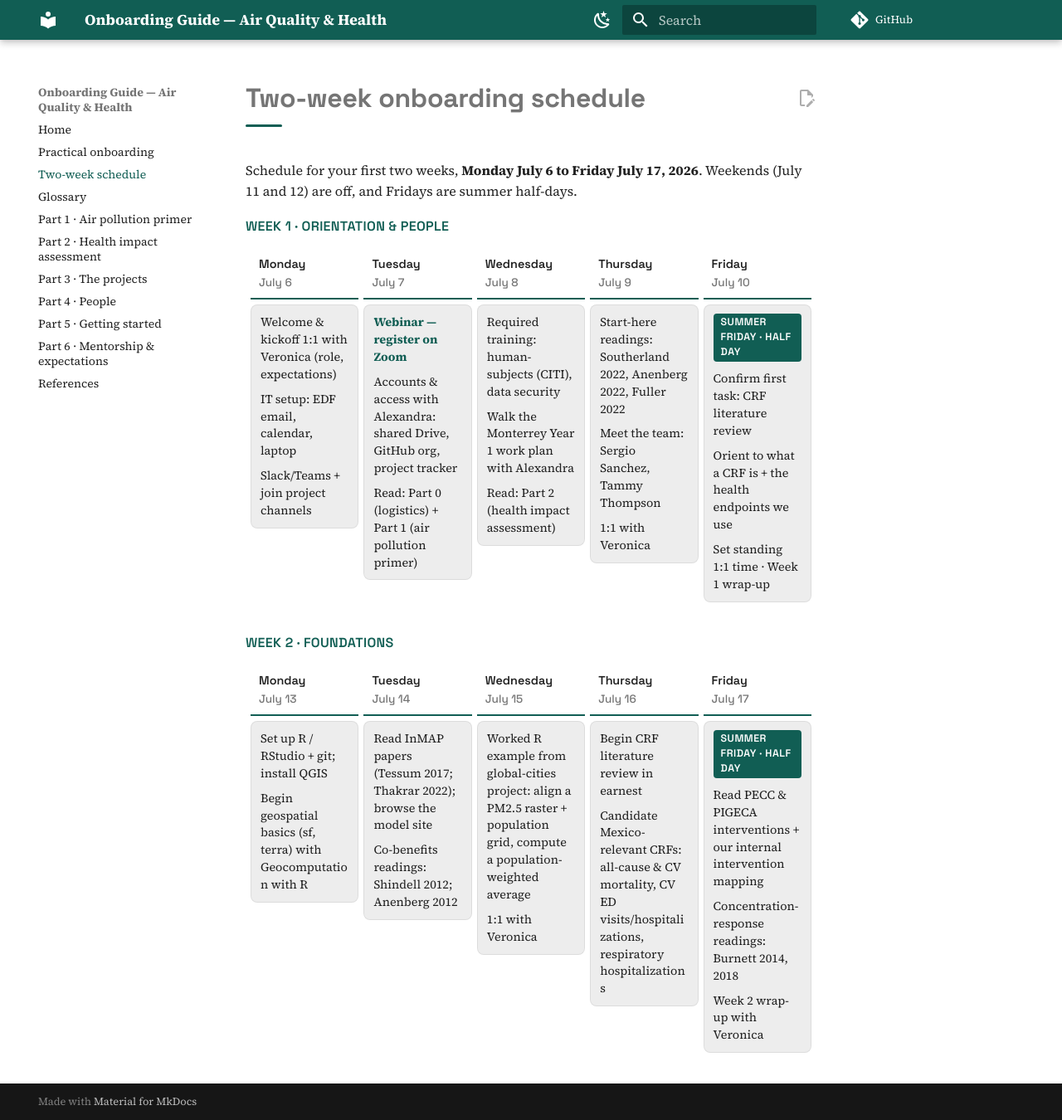
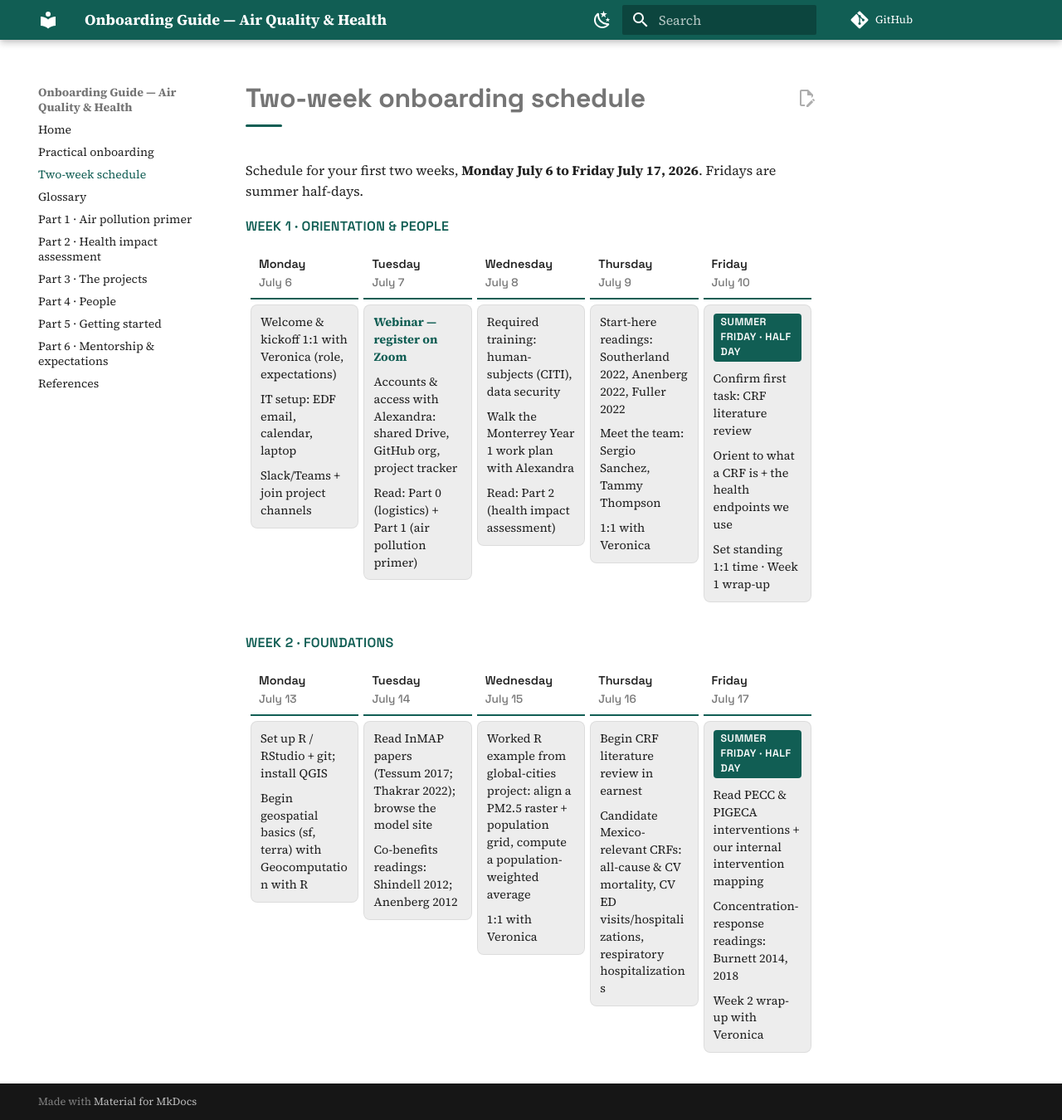
Before and after one commit to vtinney/mh-onboarding-site, an MkDocs documentation site: the page built from docs/schedule.md, in a window 1280 px wide and 1350 px high. Shown: the whole window at 83% size. Built offline with MkDocs 1.6.1 and Material for MkDocs 9.7.7, drawn with Linux system fonts in a browser that asks for light colours; comment, search, counter and statistics services are not loaded.

Commit message:
Update schedule.md

```diff
--- a/docs/schedule.md
+++ b/docs/schedule.md
@@ -1,6 +1,6 @@
 # Two-week onboarding schedule
 
-Schedule for your first two weeks, **Monday July 6 to Friday July 17, 2026**. Weekends (July 11 and 12) are off, and Fridays are summer half-days.
+Schedule for your first two weeks, **Monday July 6 to Friday July 17, 2026**. Fridays are summer half-days.
 
 <div class="sched" data-schedule markdown="0">
 
```
